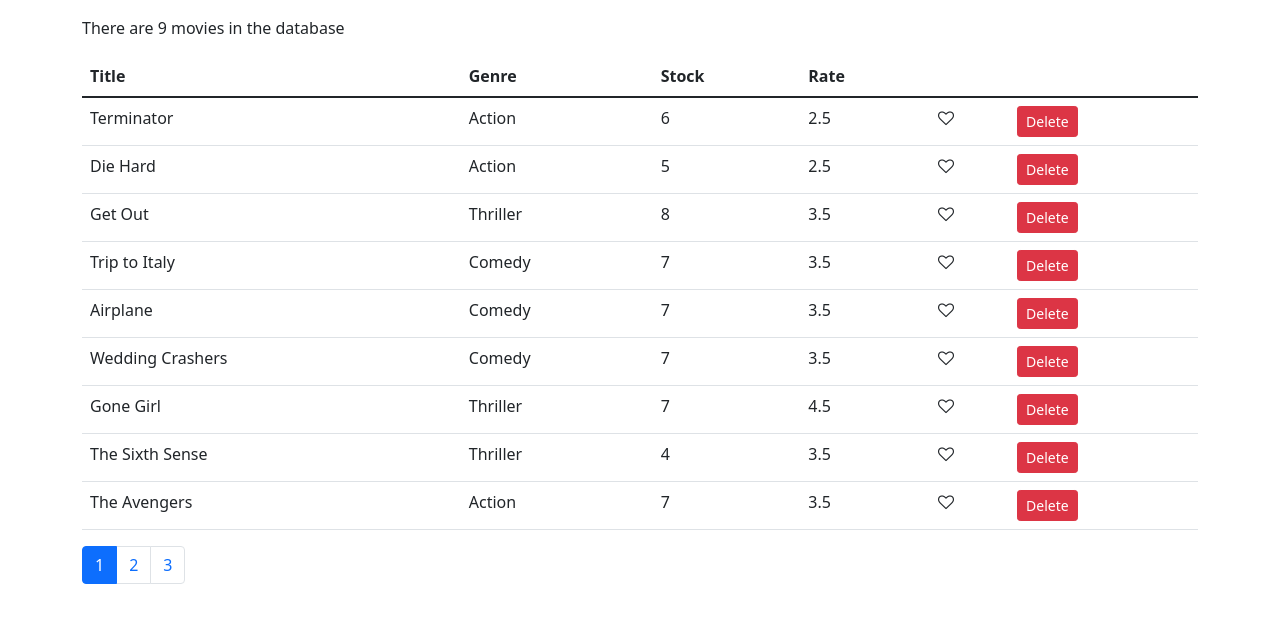
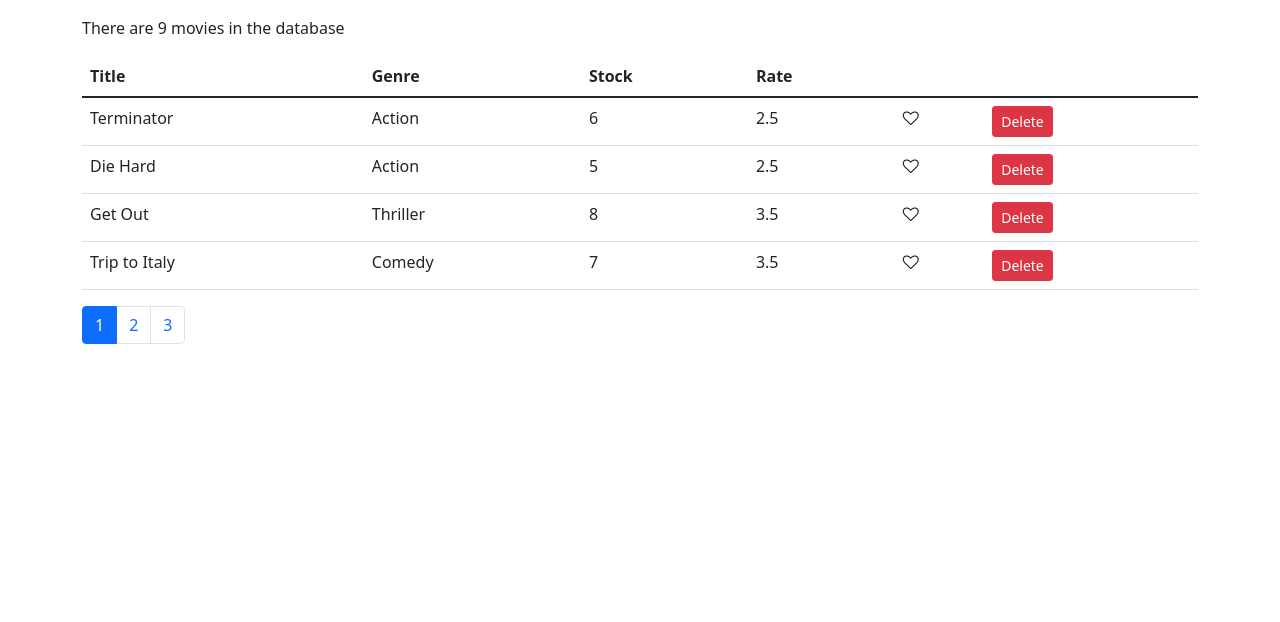
Before and after one commit to Ciph3r007/watch-me, a React (Create React App) app: page / in a window 1280 px wide. Shown: the top 622 px of the page. Built offline with nearby package versions, Linux system fonts and the light colour scheme.

Commit message:
Make pagination functional

```diff
--- a/src/components/movies.jsx
+++ b/src/components/movies.jsx
@@ -2,6 +2,7 @@ import React, { useState } from "react";
 import { getMovies } from "../services/fakeMovieService";
 import Like from "./common/like";
 import Pagination from "./common/pagination";
+import paginate from "./utils/paginate";
 
 function Movies() {
   const [movies, setMovies] = useState(getMovies());
@@ -25,6 +26,7 @@ function Movies() {
 
   if (movies.length === 0) return <p>No movies in the database</p>;
 
+  const moviesOnPage = paginate(movies, currentPage, pageSize);
   return (
     <>
       <p>There are {movies.length} movies in the database</p>
@@ -40,7 +42,7 @@ function Movies() {
           </tr>
         </thead>
         <tbody>
-          {movies.map((movie) => (
+          {moviesOnPage.map((movie) => (
             <tr key={movie._id}>
               <td>{movie.title}</td>
               <td>{movie.genre.name}</td>
--- /dev/null
+++ b/src/components/utils/paginate.js
@@ -0,0 +1,8 @@
+import _ from "lodash";
+
+export default function paginate(items, currentPage, pageSize) {
+  const startIndex = (currentPage - 1) * pageSize;
+  return _(items)
+    .slice(startIndex, startIndex + pageSize)
+    .value();
+}
```
